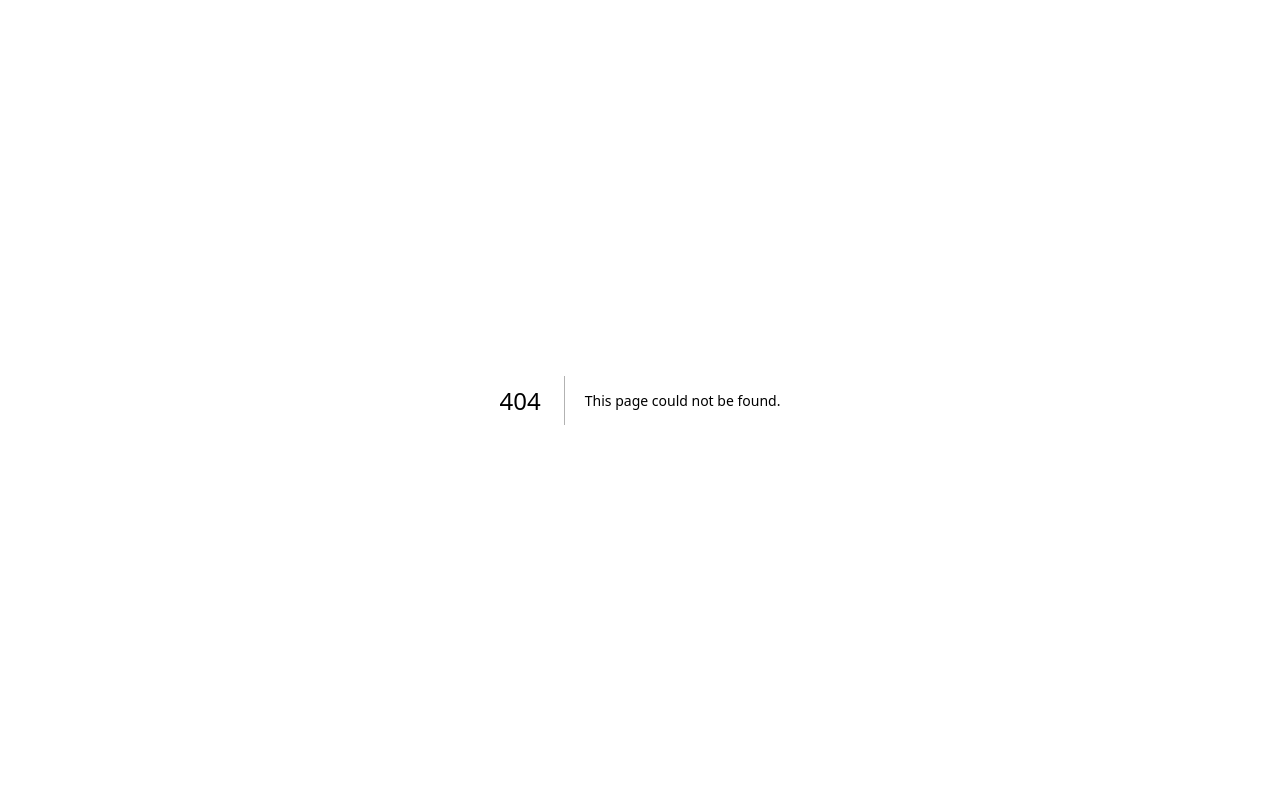
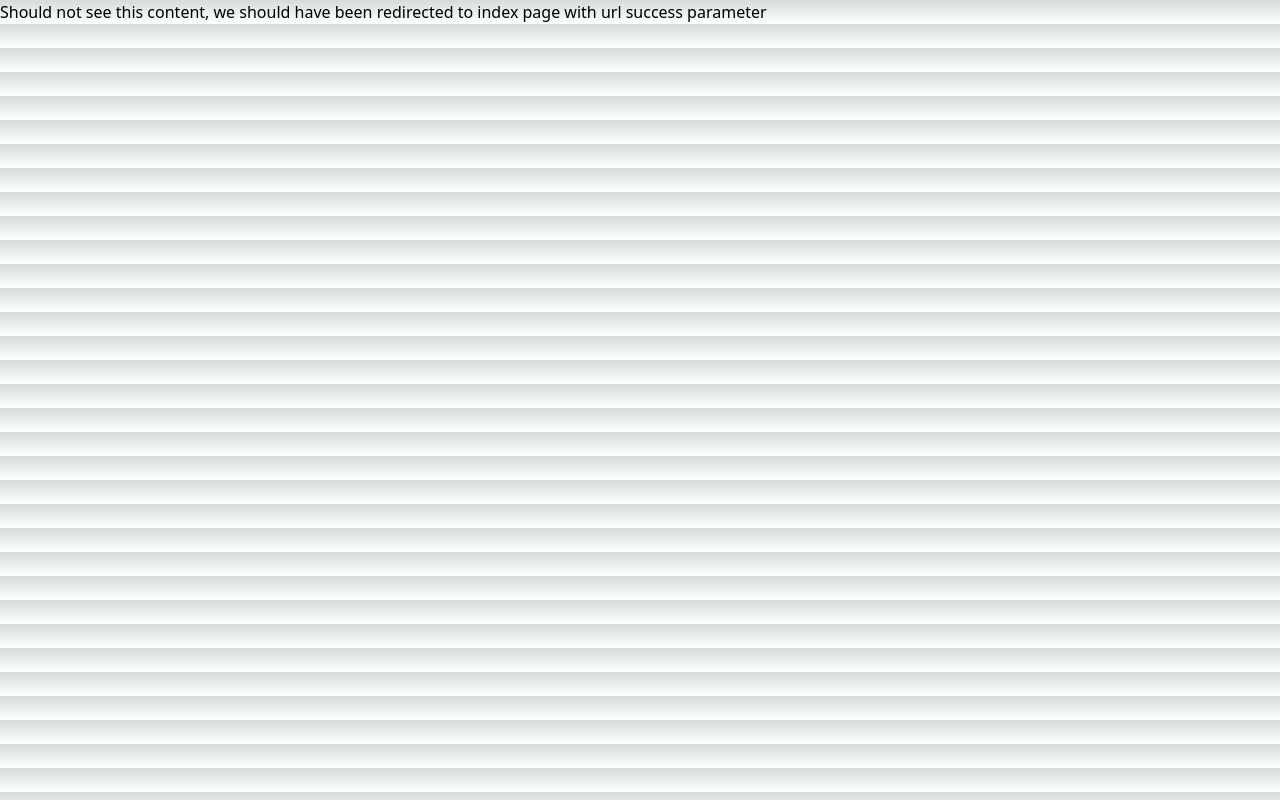
Before and after one commit to thomas-desmond/host-check-nextjs, a Next.js app: page /middleware-test in a window 1280 px wide. Before the commit this address had no page. Built offline with nearby package versions, Linux system fonts and the light colour scheme.

Commit message:
Update middleware configuration
Add middleware-test page

Remove middleware page

```diff
--- a/middleware.ts
+++ b/middleware.ts
@@ -8,5 +8,5 @@ export function middleware(request: NextRequest) {
 
 // See "Matching Paths" below to learn more
 export const config = {
-    matcher: '/middleware',
+    matcher: '/middleware-test',
 }
--- /dev/null
+++ b/pages/middleware-test.tsx
@@ -0,0 +1,9 @@
+
+export default function Home() {
+  return (
+    <main
+    >
+        Should not see this content, we should have been redirected to index page with url success parameter
+    </main>
+  );
+}
--- a/pages/middleware.tsx
+++ /dev/null
@@ -1,8 +0,0 @@
-export default function Page() {
-
-    return (
-        <main>
-            Middlware - Check for Success in URL
-        </main>
-    )
-}
```
